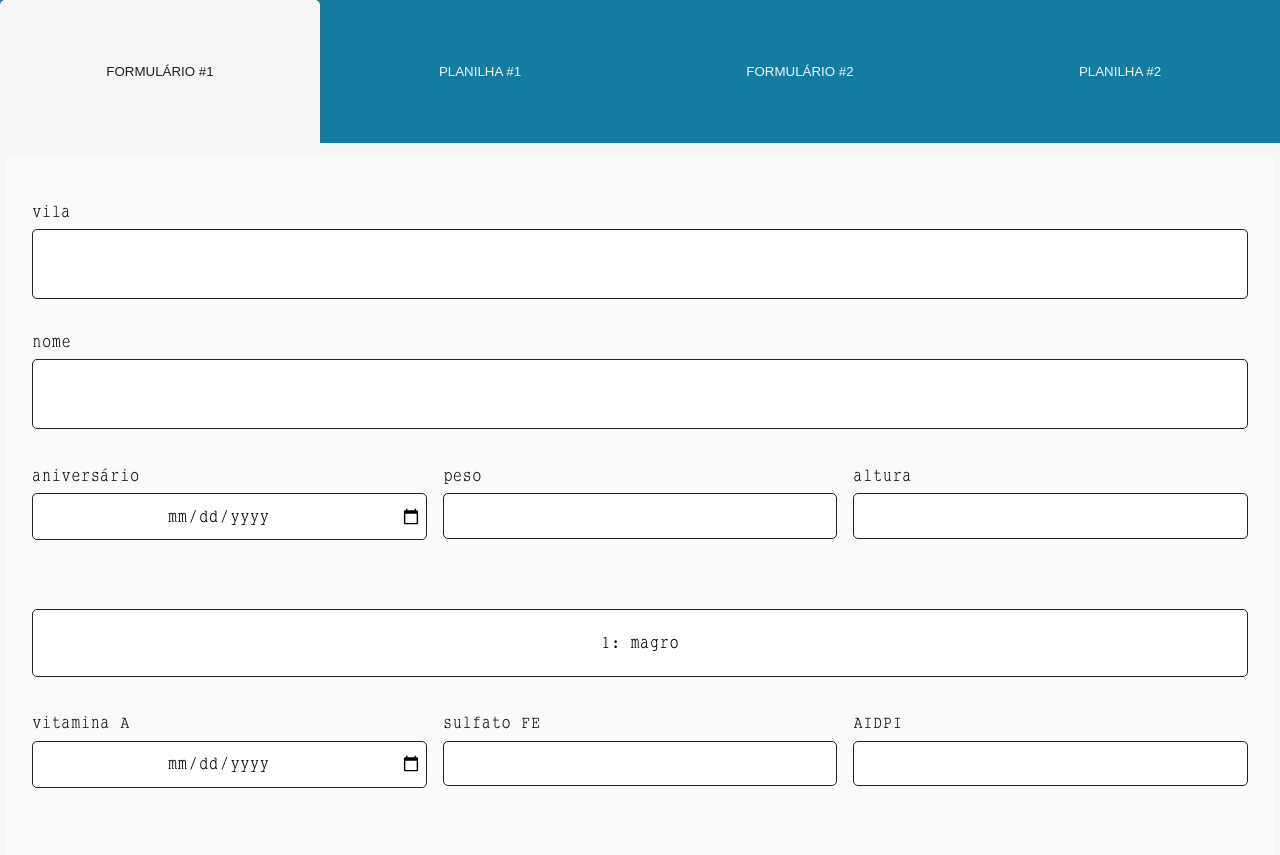
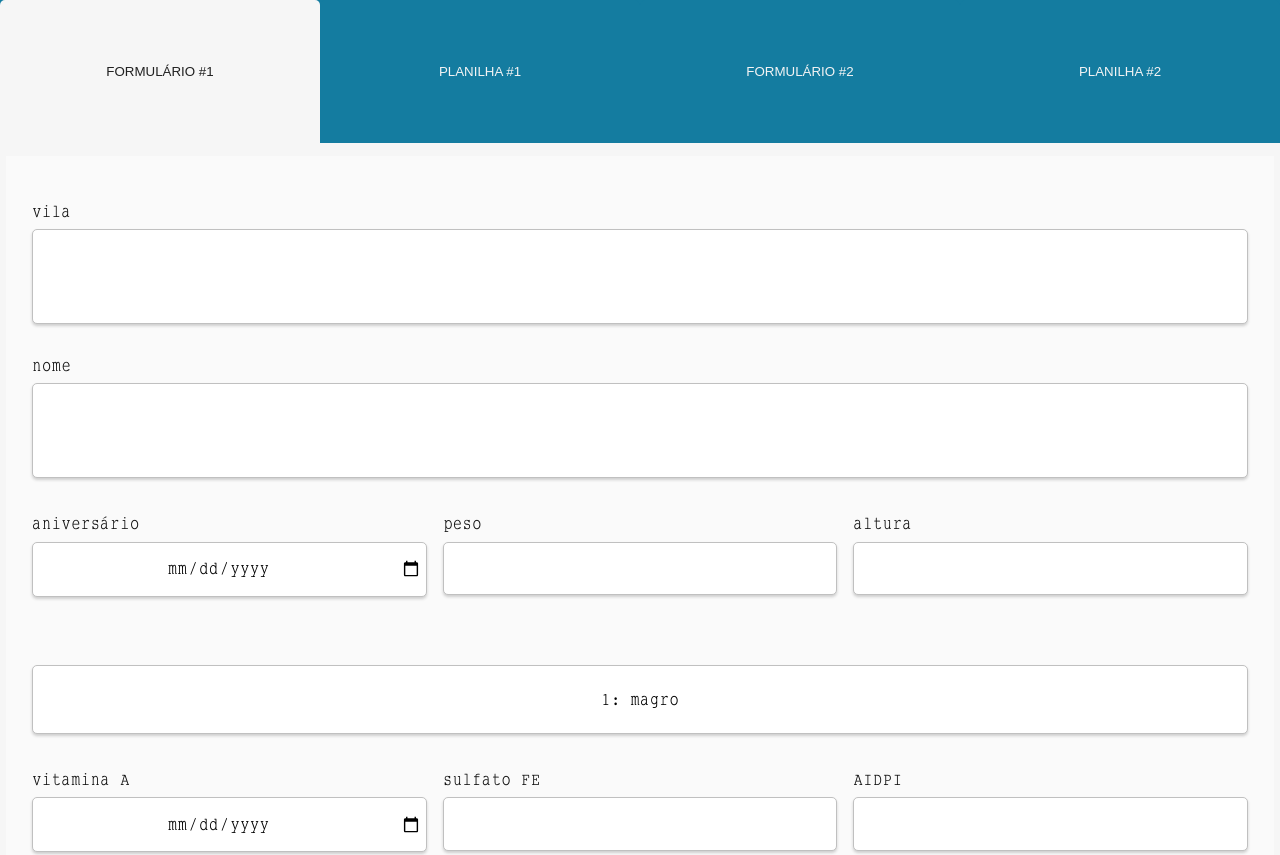
Before and after one commit to lucieudo-roberto/sisvan.webapp, a plain HTML site: page index.html in a window 1280 px wide. Shown: the top 855 px of the page. Drawn offline with Linux system fonts and the light colour scheme.

Commit message:
add box-shandow on fields

```diff
--- a/css/style.css
+++ b/css/style.css
@@ -46,13 +46,14 @@
 
 .w1-box1 label input[type="text"] {
     display: block;
-    border: 1px solid #212121;
+    border: 1px solid #c0c0c0;
     width: 100%;
-    padding: 2% 1%;
+    padding: 3% 1%;
     font: 200 1.1rem/1 "MonoSpace";
     outline-color: #147ca0;
     background-color: #fff;
     border-radius: 5px;
+    box-shadow: 0px 2px 3px #cecece;
  }
 
  .w1-box1-grid3 {
@@ -65,15 +66,16 @@
 
  .w1-box1-grid3 label input {
     display: block;
-    border: 1px solid #212121;
+    border: 1px solid #c0c0c0;
     width: 100%;
-    padding: 3% 1%;
+    padding: 4% 1%;
     font: 200 1.1rem/1 "MonoSpace";
     outline-color: #147ca0;
     text-align: center;
     background-color: #fff;
     border-radius: 5px;
     appearance: none;
+    box-shadow: 0px 2px 3px #cecece;
  }
 
  .w1-box1-grid2 {
@@ -96,7 +98,7 @@
 
  .w1-box1 select {
     display: block;
-    border: 1px solid #212121;
+    border: 1px solid #c0c0c0;
     width: 100%;
     padding: 2% 1%;
     font: 200 1.1rem/1 "MonoSpace";
@@ -106,6 +108,7 @@
     background-color: #fff;
     border-radius: 5px;
     appearance: none;
+    box-shadow: 0px 2px 3px #cecece;
  }
 
  .w1-box2-grid2 {
--- a/index.html
+++ b/index.html
@@ -71,7 +71,7 @@
 
     <div class="windows window-2">
         <div class="w2-box1"></div>
-        <a class="w2-box2" href="print.html" target="blank"></a>
+        <a class="w2-box2" href="print.html" target="_blank"></a>
     </div>
     <div class="windows window-3">w3</div>
     <div class="windows window-4">w4</div>
```
Also changed, not shown: 1 other file.
